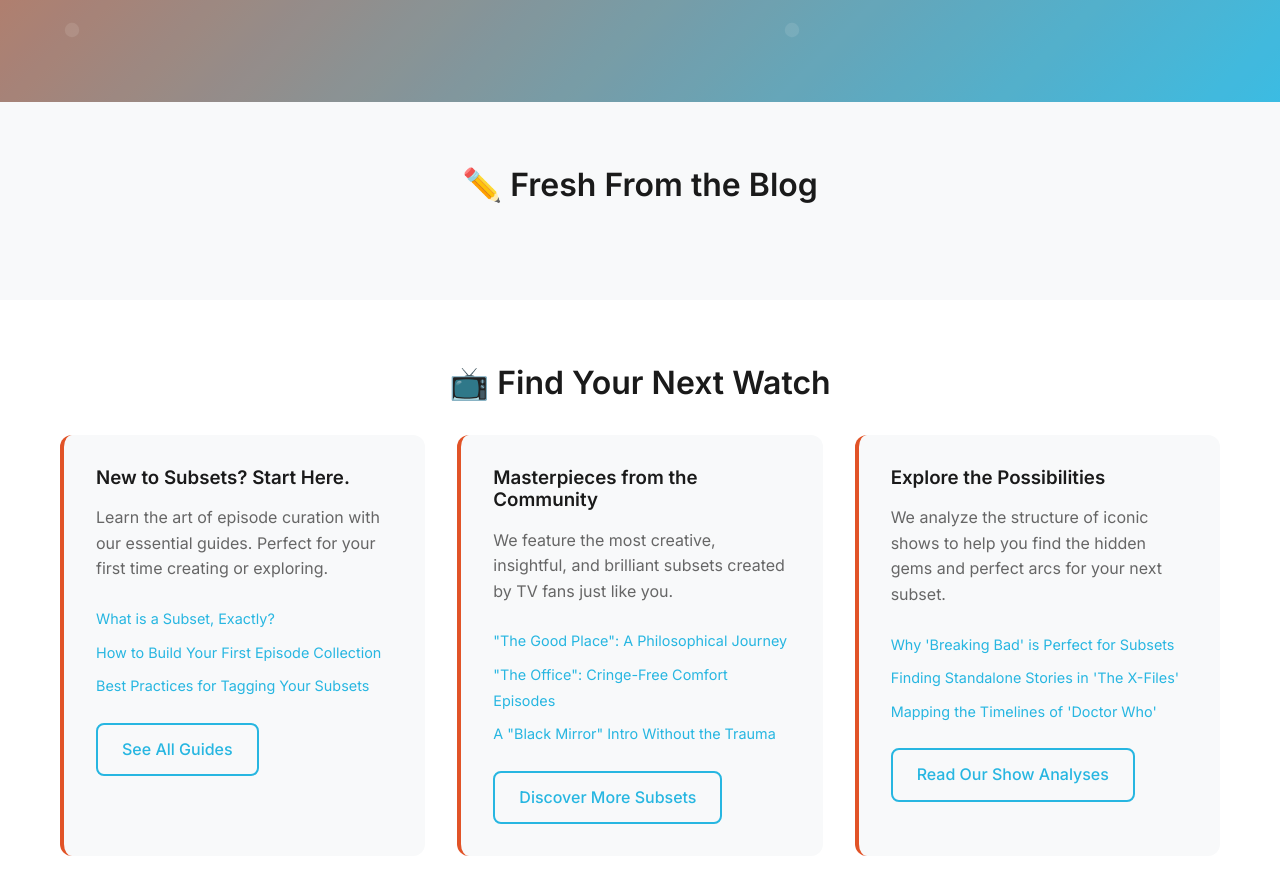
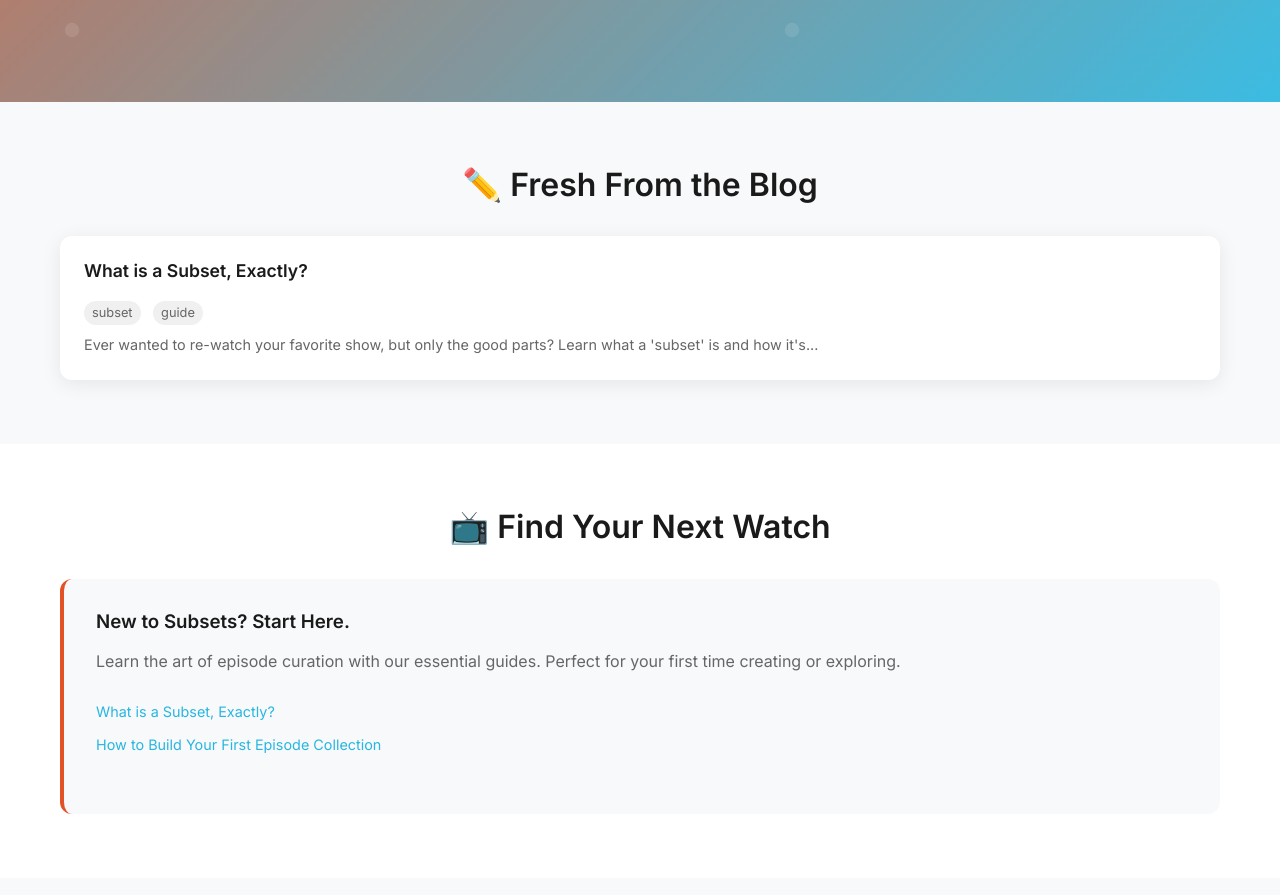
Before and after one commit to CrypticFountain/Subset-Blog, a Jekyll site: the page built from index.md, in a window 1280 px wide and 900 px high, scrolled down 618 px. Shown: the top 895 px of the window. Built offline with Jekyll 4.4.1, drawn with Linux system fonts in a browser that asks for light colours; some of the changed text lies outside the part shown.

Commit message:
feat: add getting started guide and update homepage links to subset.tv

```diff
--- a/_layouts/post.html
+++ b/_layouts/post.html
@@ -105,11 +105,6 @@
                     <img src="{{ '/assets/images/Subset.png' | relative_url }}" alt="Subset.tv Logo" class="footer-logo">
                     <p>Beyond the Binge</p>
                 </div>
-                <div class="footer-links">
-                    <a href="{{ '/' | relative_url }}">Home</a>
-                    <a href="#">About</a>
-                    <a href="#">Contact</a>
-                </div>
             </div>
             <div class="footer-bottom">
                 <p>&copy; {{ 'now' | date: '%Y' }} Subset.tv. All rights reserved.</p>
--- a/_layouts/subset_home.html
+++ b/_layouts/subset_home.html
@@ -19,31 +19,11 @@
             <h1 class="hero-title">Beyond the Binge.</h1>
             <h3 class="hero-subtitle">{{ page.description }}</h3>
             <div class="hero-actions">
-                <a href="#" class="btn btn-primary">Explore Popular Subsets</a>
-                <a href="#" class="btn btn-secondary">Create Your First Subset</a>
+                <a href="https://www.subset.tv" class="btn btn-primary">Explore Popular Subsets</a>
+                <a href="https://www.subset.tv" class="btn btn-secondary">Create Your First Subset</a>
             </div>
         </div>
     </section>
-
-    <!-- Featured Post Section -->
-    {% if page.featured_post %}
-    <section class="featured-post">
-        <div class="container">
-            <h2 class="section-title">⭐ Featured Post</h2>
-            <div class="featured-card">
-                <div class="featured-image">
-                    <img src="{{ page.featured_post.image | relative_url }}" alt="{{ page.featured_post.title }}">
-                </div>
-                <div class="featured-content">
-                    <span class="category">{{ page.featured_post.category }}</span>
-                    <h3 class="featured-title">{{ page.featured_post.title }}</h3>
-                    <p class="featured-excerpt">{{ page.featured_post.excerpt }}</p>
-                    <a href="{{ page.featured_post.url | relative_url }}" class="read-more">Read The Guide →</a>
-                </div>
-            </div>
-        </div>
-    </section>
-    {% endif %}
 
     <!-- Recent Posts Section -->
     <section class="recent-posts">
@@ -87,33 +67,9 @@
                     <h3>New to Subsets? Start Here.</h3>
                     <p>Learn the art of episode curation with our essential guides. Perfect for your first time creating or exploring.</p>
                     <ul class="block-links">
-                        <li><a href="#">What is a Subset, Exactly?</a></li>
+                        <li><a href="{{ '/getting-started/2025/07/28/what-is-a-subset-exactly.html' | relative_url }}">What is a Subset, Exactly?</a></li>
                         <li><a href="#">How to Build Your First Episode Collection</a></li>
-                        <li><a href="#">Best Practices for Tagging Your Subsets</a></li>
                     </ul>
-                    <a href="#" class="btn btn-outline">See All Guides</a>
-                </div>
-
-                <div class="content-block">
-                    <h3>Masterpieces from the Community</h3>
-                    <p>We feature the most creative, insightful, and brilliant subsets created by TV fans just like you.</p>
-                    <ul class="block-links">
-                        <li><a href="#">"The Good Place": A Philosophical Journey</a></li>
-                        <li><a href="#">"The Office": Cringe-Free Comfort Episodes</a></li>
-                        <li><a href="#">A "Black Mirror" Intro Without the Trauma</a></li>
-                    </ul>
-                    <a href="#" class="btn btn-outline">Discover More Subsets</a>
-                </div>
-
-                <div class="content-block">
-                    <h3>Explore the Possibilities</h3>
-                    <p>We analyze the structure of iconic shows to help you find the hidden gems and perfect arcs for your next subset.</p>
-                    <ul class="block-links">
-                        <li><a href="#">Why 'Breaking Bad' is Perfect for Subsets</a></li>
-                        <li><a href="#">Finding Standalone Stories in 'The X-Files'</a></li>
-                        <li><a href="#">Mapping the Timelines of 'Doctor Who'</a></li>
-                    </ul>
-                    <a href="#" class="btn btn-outline">Read Our Show Analyses</a>
                 </div>
             </div>
         </div>
@@ -125,16 +81,14 @@
             <h2 class="section-title">🔍 Find Your Favorite Show</h2>
             <p class="section-description">Looking for content about a specific series? Jump right in.</p>
             <div class="show-tags">
-                <a href="#" class="show-tag">The Office</a>
-                <a href="#" class="show-tag">Breaking Bad</a>
-                <a href="#" class="show-tag">Game of Thrones</a>
-                <a href="#" class="show-tag">Seinfeld</a>
-                <a href="#" class="show-tag">Avatar: The Last Airbender</a>
-                <a href="#" class="show-tag">Doctor Who</a>
-                <a href="#" class="show-tag">Friends</a>
-                <a href="#" class="show-tag">The Sopranos</a>
-                <a href="#" class="show-tag">It's Always Sunny in Philadelphia</a>
-                <a href="#" class="show-tag view-all">View All Shows...</a>
+                <a href="https://www.subset.tv/tvshow/73244" class="show-tag">The Office</a>
+                <a href="https://www.subset.tv/tvshow/81189" class="show-tag">Breaking Bad</a>
+                <a href="https://www.subset.tv/tvshow/121361" class="show-tag">Game of Thrones</a>
+                <a href="https://www.subset.tv/tvshow/79169" class="show-tag">Seinfeld</a>
+                <a href="https://www.subset.tv/tvshow/74852" class="show-tag">Avatar: The Last Airbender</a>
+                <a href="https://www.subset.tv/tvshow/78804" class="show-tag">Doctor Who</a>
+                <a href="https://www.subset.tv/tvshow/79168" class="show-tag">Friends</a>
+                <a href="https://www.subset.tv/tvshow/75299" class="show-tag">The Sopranos</a>
             </div>
         </div>
     </section>
@@ -144,14 +98,14 @@
         <div class="container">
             <h2>Your Turn to Curate.</h2>
             <p>You've seen what's possible. You have the ideas. Turn your unique take on your favorite show into a shareable subset for the whole community to enjoy.</p>
-            <a href="#" class="btn btn-large btn-primary">Create a Subset Now</a>
+            <a href="https://www.subset.tv" class="btn btn-large btn-primary">Create a Subset Now</a>
         </div>
     </section>
 
     <!-- Footer -->
     <footer class="site-footer">
         <div class="container">
-            <p>&copy; {{ 'now' | date: '%Y' }} Subset.tv. All rights reserved.</p>
+            <p>&copy; {{ 'now' | date: '%Y' }} Cryptic Fountain Software LLP. All rights reserved.</p>
         </div>
     </footer>
 </body>
--- /dev/null
+++ b/_posts/2025-07-28-what-is-a-subset-exactly.markdown
@@ -0,0 +1,61 @@
+---
+layout: post
+title: "What is a Subset, Exactly?"
+date: 2025-07-28
+categories: [getting-started]
+tags: [subset, guide, tutorial, getting started, tv viewing, explainer]
+excerpt: "Ever wanted to re-watch your favorite show, but only the good parts? Learn what a 'subset' is and how it's changing the way we experience television."
+featured_image: "/assets/images/blog/what-is-a-subset.jpg"
+show: "General"
+subset_type: "Explainer"
+---
+
+Have you ever had this feeling? You want to dive back into a beloved show like *The Office* or *Breaking Bad*, but the thought of committing to all 201 or 62 episodes feels... daunting. You don't want the full, multi-season binge. You just want the good stuff. You want to relive a specific character's journey, follow a single brilliant storyline, or maybe just laugh at all the best holiday episodes.
+
+If that sounds familiar, then you're ready for a subset.
+
+## So, What is a Subset?
+
+Simply put, **a subset is a personalized, curated selection of episodes from a single TV show.**
+
+Think of it as your personal director's cut. It’s a way to take a show you love and rearrange it to create a brand-new viewing experience. Instead of watching from season one, episode one all the way to the finale, you watch a hand-picked collection of episodes designed to tell a specific story, showcase a particular theme, or fit a certain mood.
+
+A subset isn't just a random "best of" playlist. It’s a thoughtful creation with a purpose. It's about trimming the fat, skipping the filler, and getting right to the narrative heart of what makes a show special to *you*.
+
+## The "Why" Behind Subsets
+
+Why not just watch the whole show? Because subsets unlock entirely new ways to appreciate the television we love.
+
+Here are just a few reasons why you might create or watch a subset:
+
+*   **Character Deep Dives:** Follow a single character's complete arc. Imagine a subset of *Game of Thrones* that only contains the essential episodes for Jaime Lannister's redemption story.
+*   **Storyline Focus:** Isolate a specific plot. Create a subset of *Parks and Recreation* that tells the story of the Harvest Festival, from inception to triumph.
+*   **Thematic Collections:** Group episodes by a common theme. How about a "Best Bottle Episodes" subset from *Community*? Or an "Every Christmas Episode" collection from *Frasier*?
+*   **The Perfect Introduction:** Create a "starter pack" for a friend. A 10-episode subset of *Doctor Who* could be the perfect way to introduce a newcomer to the show without overwhelming them.
+*   **Alternative Viewing Orders:** Some stories are told out of chronological order. A subset can rearrange episodes to present the narrative in a new, linear fashion.
+
+## An Example: Subsetting *The Office* (U.S.)
+
+Let's use a fan favorite. You could watch all nine seasons, or you could experience it through these subsets:
+
+*   **The Jim and Pam Arc:** This subset would include only the essential episodes tracing their relationship, from the first flirty glance in the pilot to their final family portrait. You get the entire emotional journey in a fraction of the time.
+*   **The Rise and Fall of Michael Scott:** A collection focusing on Michael's best, worst, and most heartfelt moments as Regional Manager, culminating in his poignant departure.
+*   **A Guide to Dunder Mifflin's Holiday Parties:** Want some seasonal fun? This subset would gather every Christmas and Halloween episode for a festive, hilarious viewing experience.
+
+Each of these subsets tells a complete, satisfying story. They isolate one of the brilliant parts of the show and let it shine on its own.
+
+## More Than a Playlist, It's a Community
+
+The real magic of Subset.tv is that you're not just creating these for yourself. You're sharing your unique perspective with a community of fellow fans.
+
+Have you ever finished a show and thought, "I wish people paid more attention to this specific storyline"? Now you can build it. By creating and sharing a subset, you're showing other fans a new lens through which to view a shared passion. You can discover a character arc you never noticed or a thematic connection that was hiding in plain sight, all because someone else created the perfect subset.
+
+## Your Turn to Create
+
+Now you know. A subset is your key to a more intentional, personalized, and meaningful TV viewing experience.
+
+What story do you want to tell? Think about your all-time favorite show. Is there a character you adore? A relationship that defines the series for you? A recurring gag that always makes you laugh?
+
+That's your first subset.
+
+**Ready to get started? [Browse subsets created by other fans](https://www.subset.tv) or [jump right in and create your own](https://www.subset.tv). Happy viewing!**
```
